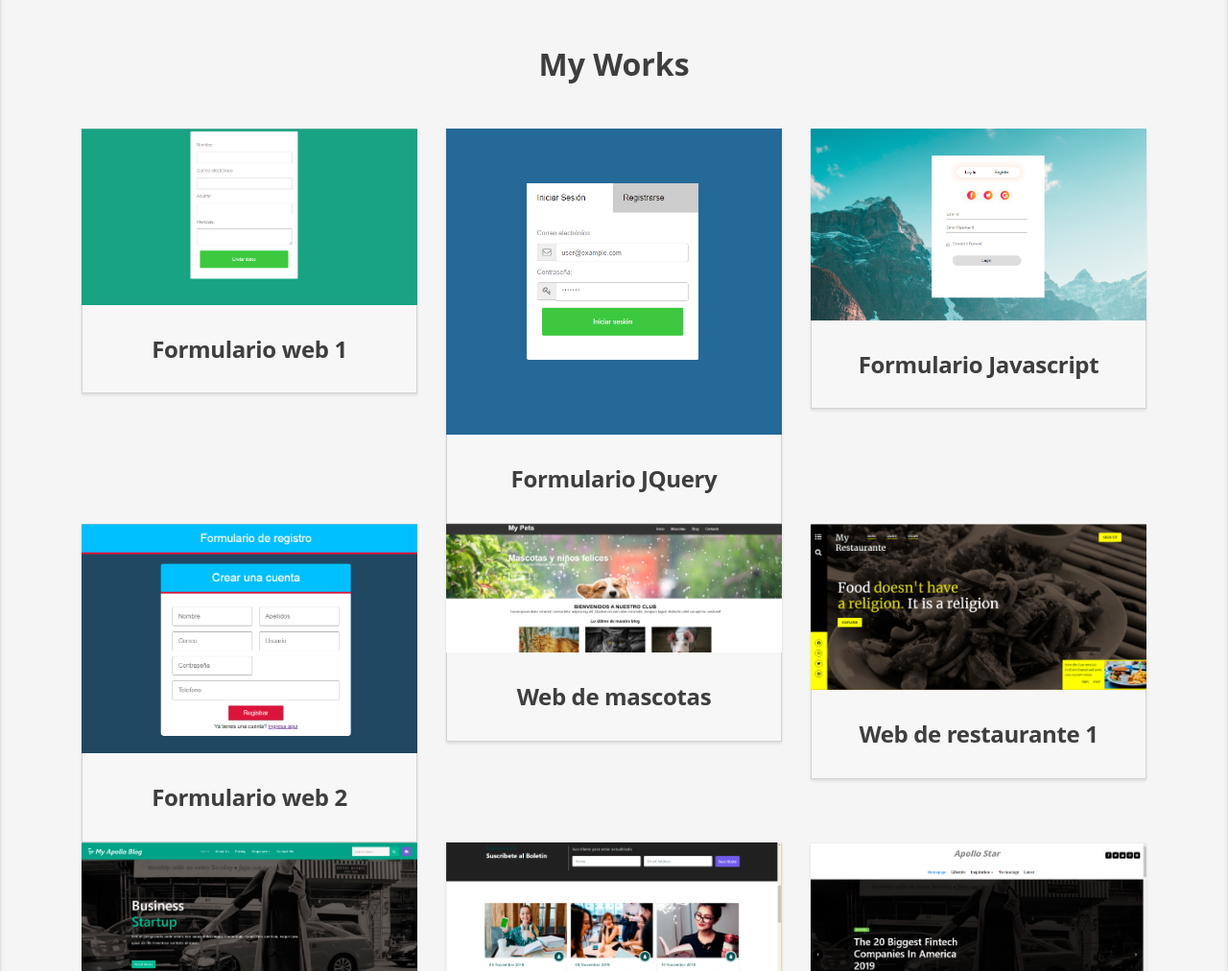
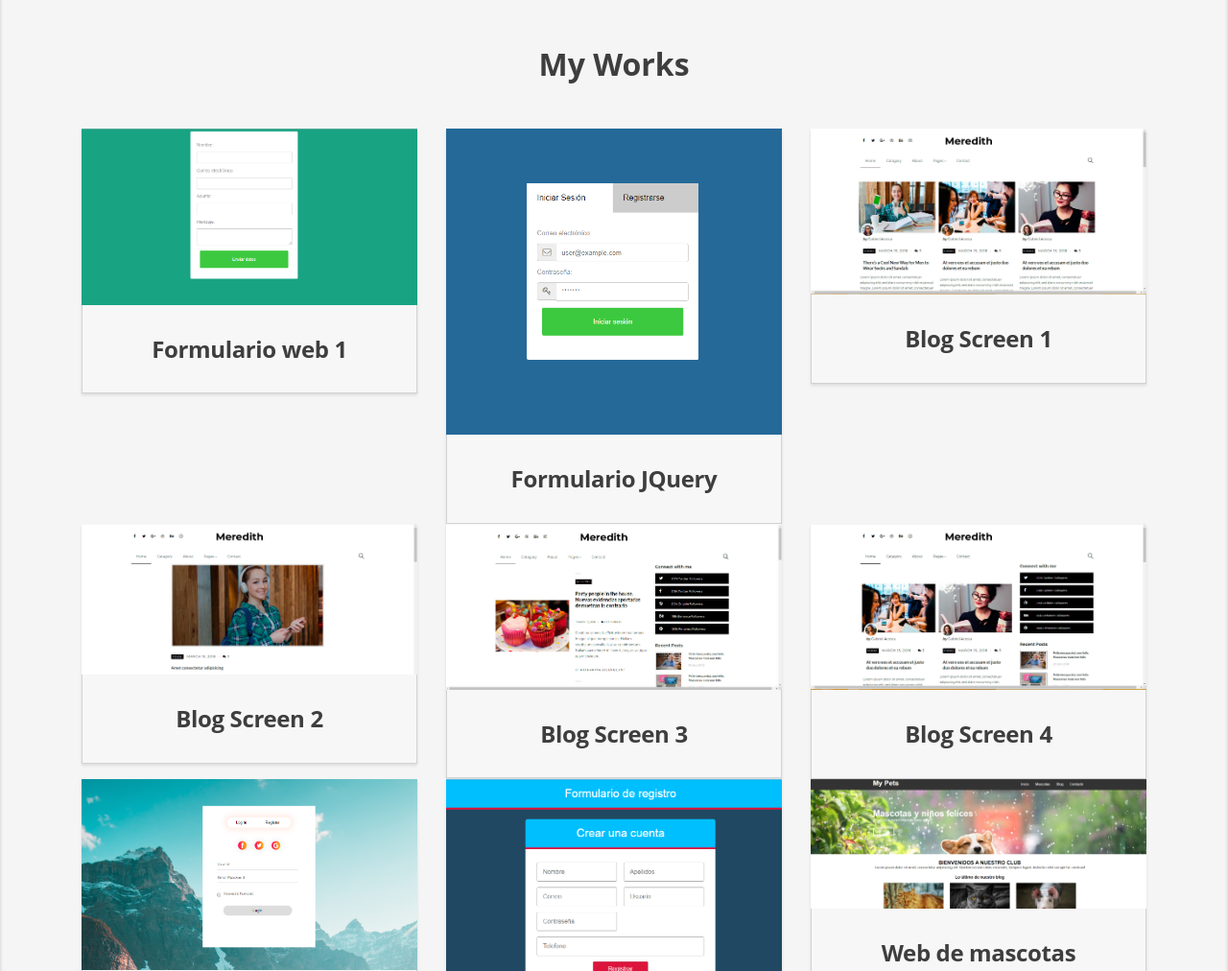
Before and after one commit to gabrielx3500/portafolio, a plain HTML site: page index.html in a window 1280 px wide. Shown: the part 700-1712 px from the top of the page at 96% size. Drawn offline with nearby package versions, Linux system fonts and the light colour scheme.

Commit message:
Actualizado

```diff
--- a/index.html
+++ b/index.html
@@ -1154,11 +1154,43 @@ a.banner-button, button.submit {
 							    	</div>
 							</div>
 						</div>
-							<div class="col-lg-4 col-md-6 newsgrid1">
+						<div class="col-lg-4 col-md-6 newsgrid1">
 							<div class="newsgrid_tp new_grd">
 								<img src="img/FormAvan.png" alt="news image" class="img-fluid">
 									<div class="news_bt">
 										<h4>Formulario JQuery</h4>
+							    	</div>
+							</div>
+						</div>
+						<div class="col-lg-4 col-md-6 newsgrid1">
+							<div class="newsgrid_tp new_grd">
+								<img src="img/BlogMer1.jpg" alt="news image" class="img-fluid">
+									<div class="news_bt">
+										<h4>Blog Screen 1</h4>
+							    	</div>
+							</div>
+						</div>
+						<div class="col-lg-4 col-md-6 newsgrid1">
+							<div class="newsgrid_tp new_grd">
+								<img src="img/BlogMer2.jpg" alt="news image" class="img-fluid">
+									<div class="news_bt">
+										<h4>Blog Screen 2</h4>
+							    	</div>
+							</div>
+						</div>
+						<div class="col-lg-4 col-md-6 newsgrid1">
+							<div class="newsgrid_tp new_grd">
+								<img src="img/BlogMer3.jpg" alt="news image" class="img-fluid">
+									<div class="news_bt">
+										<h4>Blog Screen 3</h4>
+							    	</div>
+							</div>
+						</div>
+						<div class="col-lg-4 col-md-6 newsgrid1">
+							<div class="newsgrid_tp new_grd">
+								<img src="img/BlogMer6.jpg" alt="news image" class="img-fluid">
+									<div class="news_bt">
+										<h4>Blog Screen 4</h4>
 							    	</div>
 							</div>
 						</div>
```
Also changed, not shown: img/BlogMer1.jpg (added), img/BlogMer2.jpg (added), img/BlogMer3.jpg (added), img/BlogMer6.jpg (added).
